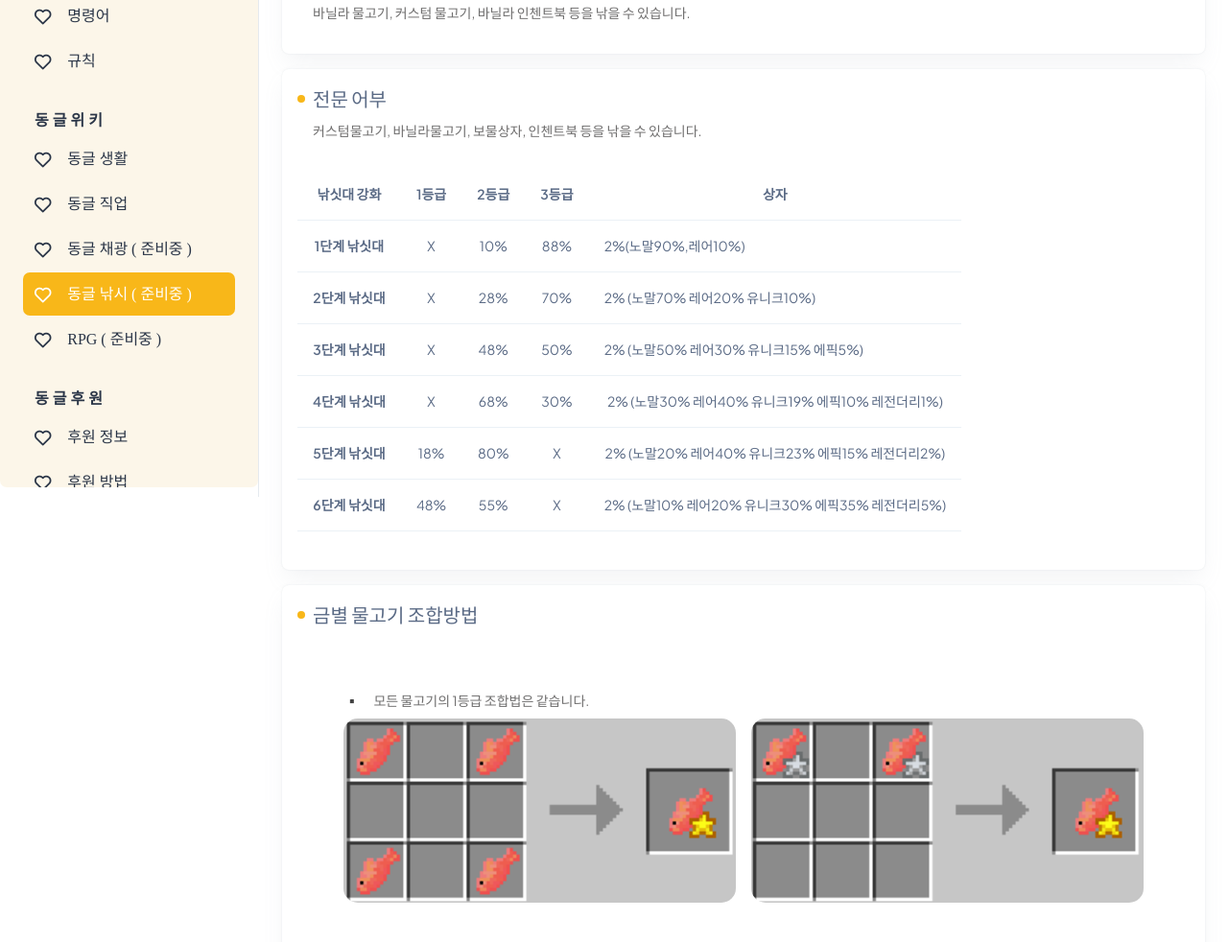
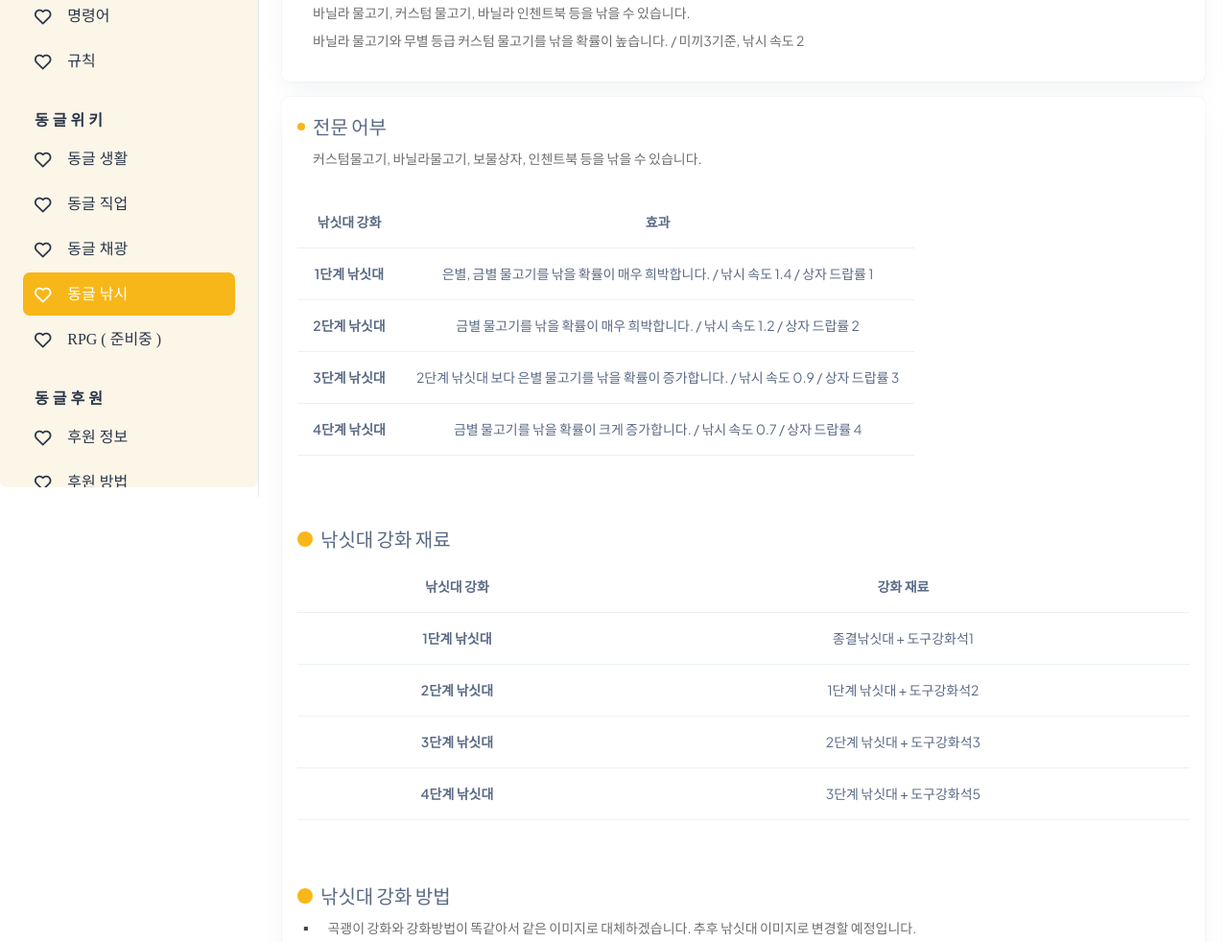
Before and after one commit to yellrim/donggle, a website: page src/html/fishing.html in a window 1280 px wide. Shown: the part 282-1264 px from the top of the page at 96% size. Drawn offline with Linux system fonts and the light colour scheme; a web font is replaced by a local one.

Commit message:
Add files via upload

```diff
--- a/src/html/fishing.html
+++ b/src/html/fishing.html
@@ -94,7 +94,7 @@
                 <span>
                   <i class="ti ti-heart"></i>
                 </span>
-                <span class="hide-menu">동글 채광 ( 준비중 )</span>
+                <span class="hide-menu">동글 채광</span>
               </a>
             </li>
             <li class="sidebar-item">
@@ -102,7 +102,7 @@
                 <span>
                   <i class="ti ti-heart"></i>
                 </span>
-                <span class="hide-menu">동글 낚시 ( 준비중 )</span>
+                <span class="hide-menu">동글 낚시</span>
               </a>
             </li>
             <li class="sidebar-item">
@@ -168,6 +168,7 @@
             </div>
             <div>
               <p class="mb-2 ms-3 text-b5b">바닐라 물고기, 커스텀 물고기, 바닐라 인첸트북 등을 낚을 수 있습니다.</p>
+              <p class="mb-2 ms-3 text-b5b">바닐라 물고기와 무별 등급 커스텀 물고기를 낚을 확률이 높습니다. / 미끼3기준, 낚시 속도 2</p>
             </div>
           </li>
         </ul>
@@ -184,57 +185,75 @@
                 <thead>
                   <tr>
                     <th scope="col">낚싯대 강화</th>
-                    <th scope="col">1등급</th>
-                    <th scope="col">2등급</th>
-                    <th scope="col">3등급</th>
-                    <th scope="col">상자</th>
+                    <th scope="col">효과</th>
                   </tr>
                 </thead>
                 <tbody>
                   <tr>
                     <th scope="row">1단계 낚싯대</th>
-                    <td>X</td>
-                    <td>10%</td>
-                    <td>88%</td>
-                    <td class="text-start">2%(노말90%,레어10%)</td>
+                    <td>은별, 금별 물고기를 낚을 확률이 매우 희박합니다. / 낚시 속도 1.4 / 상자 드랍률 1</td>
                   </tr>
                   <tr>
                     <th scope="row">2단계 낚싯대</th>
-                    <td>X</td>
-                    <td>28%</td>
-                    <td>70%</td>
-                    <td class="text-start">2% (노말70% 레어20% 유니크10%)</td>
+                    <td>금별 물고기를 낚을 확률이 매우 희박합니다. / 낚시 속도 1.2 / 상자 드랍률 2</td>
                   </tr>
                   <tr>
                     <th scope="row">3단계 낚싯대</th>
-                    <td>X</td>
-                    <td>48%</td>
-                    <td>50%</td>
-                    <td class="text-start">2% (노말50% 레어30% 유니크15% 에픽5%)</td>
+                    <td>2단계 낚싯대 보다 은별 물고기를 낚을 확률이 증가합니다. / 낚시 속도 0.9 / 상자 드랍률 3</td>
                   </tr>
                   <tr>
                     <th scope="row">4단계 낚싯대</th>
-                    <td>X</td>
-                    <td>68%</td>
-                    <td>30%</td>
-                    <td>2% (노말30% 레어40% 유니크19% 에픽10% 레전더리1%)</td>
-                  </tr>
-                  <tr>
-                    <th scope="row">5단계 낚싯대</th>
-                    <td>18%</td>
-                    <td>80%</td>
-                    <td>X</td>
-                    <td>2% (노말20% 레어40% 유니크23% 에픽15% 레전더리2%)</td>
-                  </tr>
-                  <tr>
-                    <th scope="row">6단계 낚싯대</th>
-                    <td>48%</td>
-                    <td>55%</td>
-                    <td>X</td>
-                    <td>2% (노말10% 레어20% 유니크30% 에픽35% 레전더리5%)</td>
+                    <td>금별 물고기를 낚을 확률이 크게 증가합니다. / 낚시 속도 0.7 / 상자 드랍률 4</td>
                   </tr>
                 </tbody>
               </table>
+            </div>
+          </li>
+          <li class="m-0 d-flex flex-column align-items-baseline mb-2">
+            <div class="d-flex align-items-center mb-2 mt-5">
+              <div class="yellow-circle bg-719 rounded-circle me-2 p-2"></div>
+              <p class="fs-6 mb-0"> 낚싯대 강화 재료</p>
+            </div>
+            <table class="table caption-top text-center">
+              <thead>
+                <tr>
+                  <th scope="col">낚싯대 강화</th>
+                  <th scope="col">강화 재료</th>
+                </tr>
+              </thead>
+              <tbody>
+                <tr>
+                  <th scope="row">1단계 낚싯대</th>
+                  <td>종결낚싯대 + 도구강화석1</td>
+                </tr>
+                <tr>
+                  <th scope="row">2단계 낚싯대</th>
+                  <td>1단계 낚싯대 + 도구강화석2</td>
+                </tr>
+                <tr>
+                  <th scope="row">3단계 낚싯대</th>
+                  <td>2단계 낚싯대 + 도구강화석3</td>
+                </tr>
+                <tr>
+                  <th scope="row">4단계 낚싯대</th>
+                  <td>3단계 낚싯대 + 도구강화석5</td>
+                </tr>
+              </tbody>
+            </table>
+            <div class="d-flex align-items-center mb-2 mt-5">
+              <div class="yellow-circle bg-719 rounded-circle me-2 p-2"></div>
+              <p class="fs-6 mb-0"> 낚싯대 강화 방법</p>
+            </div>
+            <div class="w-100 h-100">
+              <p class="mb-2 text-b5b">▪️&emsp;곡괭이 강화와 강화방법이 똑같아서 같은 이미지로 대체하겠습니다. 추후 낚싯대 이미지로 변경할 예정입니다.</p>
+              <div class="">
+                <p class="mb-2 text-b5b">▪️&emsp;종결 낚싯대(수선,내구성3,바다의 행운3,미끼3) + 도구 강화석1개를 모루에 합치면 1단계 낚싯대 획득이 가능합니다.</p>
+                <img class="w-100 h-50 rounded-3 mb-3 me-3" src="../assets/images/upgrade/image.png" alt="">
+              </div>
+              <div class="">
+                <p class="mb-2 text-b5b">▪️&emsp;1단계 낚싯대 + 도구 강화석2개를 모루에 합치면 2단계 낚싯대 획득이 가능합니다.</p>
+                <img class="w-100 h-50 rounded-3" src="../assets/images/upgrade/image2.png" alt="">
+              </div>
             </div>
           </li>
         </ul>
```
Also changed, not shown: src/html/command.html (+15 -36 lines), src/html/connect.html (+2 -2 lines), src/html/how_to_support.html (+2 -2 lines), src/html/index.html (+2 -2 lines), src/html/life.html (+2 -2 lines), src/html/moon.html (+12 -12 lines), src/html/rpg.html (+2 -2 lines), src/html/rule.html (+2 -2 lines), src/html/support.html (+2 -2 lines), src/html/upgrade.html (+20 -4 lines).
